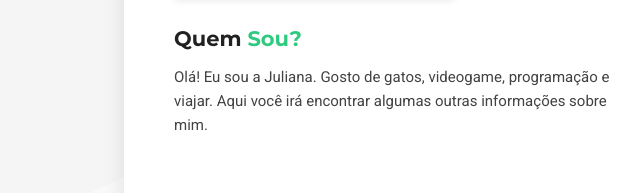
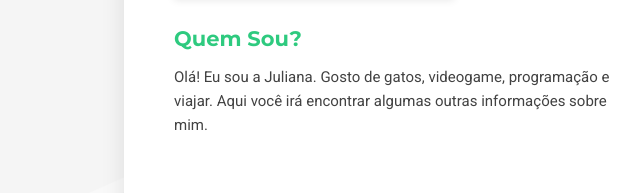
Before and after one commit to jubaruto/jubaruto.github.io, a plain HTML site: page index.html in a window 1280 px wide. Shown: the part 433-626 px from the top of the page, 0-640 px from the left. Drawn offline with Linux system fonts and the light colour scheme.

Commit message:
"Alteração na cor da frase Quem Sou"

```diff
--- a/index.html
+++ b/index.html
@@ -117,7 +117,7 @@
                     <div class="col-sm-6 col-md-6 col-lg-6">
                       <div class="about-me">
                         <div class="block-title">
-                          <h3>Quem <span>Sou?</span></h3>
+                          <h3><span>Quem Sou?</span></h3>
                         </div>
                         <p>Olá! Eu sou a Juliana. Gosto de gatos, videogame, programação e viajar.
                           Aqui você irá encontrar algumas outras informações sobre mim.</p>
```
